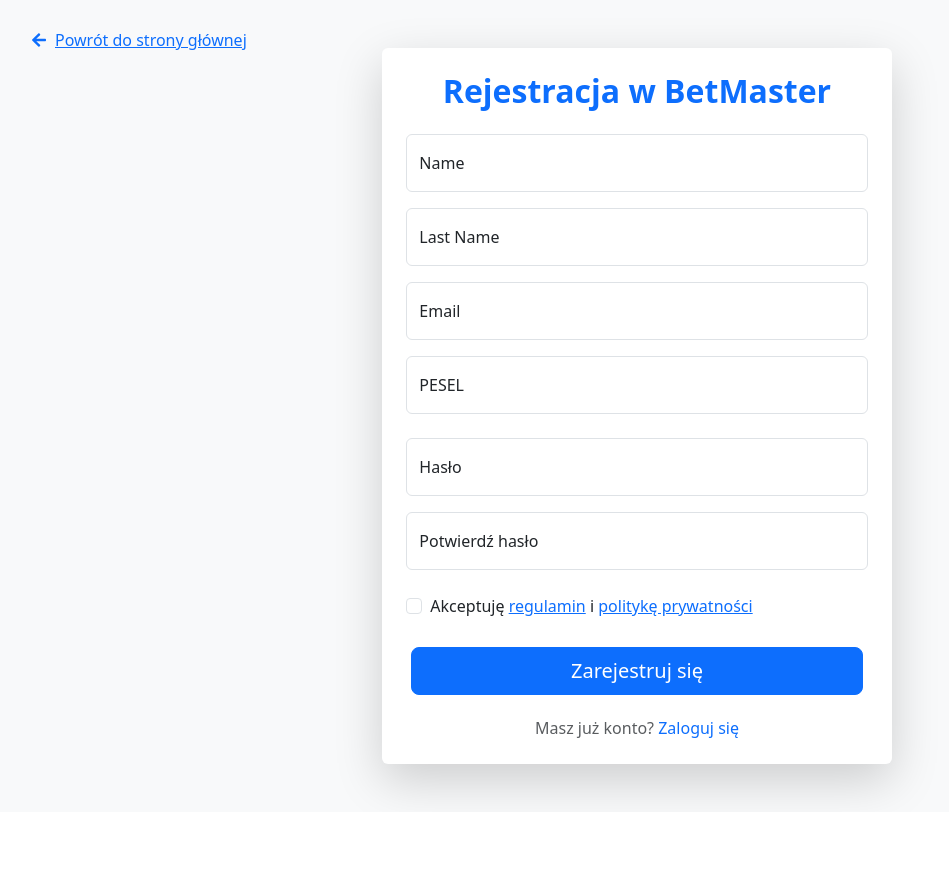
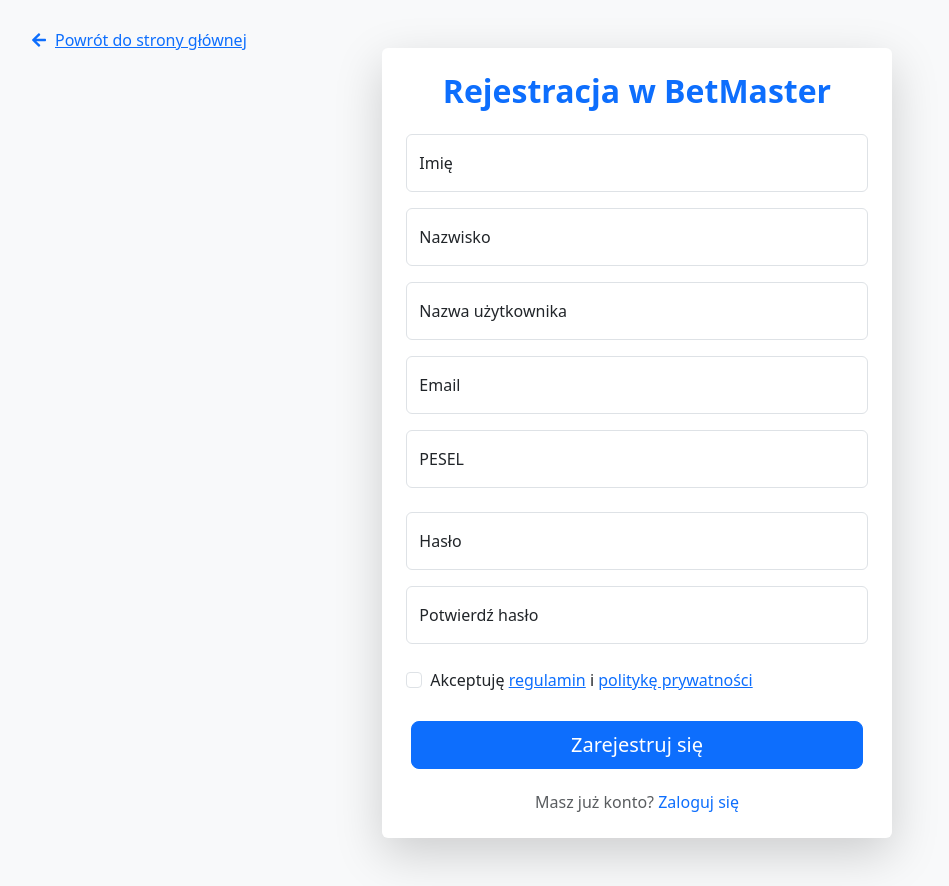
Before and after one commit to VoxeveR/betmaster-betting-app-uni-project, a React (Create React App) app in the folder frontend/: page /register in a window 1280 px wide. Shown: the whole page, without its empty margins (3-952 px from the left). Before the commit the page ends 812 px from the top, so only its background shows below. Built offline with nearby package versions, Linux system fonts and the light colour scheme.

Commit message:
added more inputs, fixed lack of cohesion

```diff
--- a/frontend/src/pages/Register.js
+++ b/frontend/src/pages/Register.js
@@ -17,8 +17,10 @@ const Register = () => {
   const [formData, setFormData] = useState({
     name: '',
     lastname: '',
+    username: '',
     email: '',
     pesel: '',
+    phone_number: '',
     password: '',
     confirmPassword: ''
   });
@@ -84,10 +86,12 @@ const Register = () => {
       }
 
       const response = await axios.post('http://localhost:8000/api/users/register', {
-        username: formData.pesel,
+        username: formData.username,
         password: formData.password,
         name: formData.name,
         surname: formData.lastname,
+        /*pesel: formData.pesel,
+        phone_number: formData.phone_number,*/ // uncomment when server handles it
         email: formData.email,
         role: "USER",
       });
@@ -127,34 +131,49 @@ const Register = () => {
                 )}
 
                 <Form noValidate validated={validated} onSubmit={handleSubmit}>
-                <FloatingLabel controlId="name" label="Name" className="mb-3">
+                <FloatingLabel controlId="name" label="Imię" className="mb-3">
                     <Form.Control
                         type="Name"
-                        placeholder="name"
+                        placeholder="Imię"
                         name="name"
                         value={formData.name}
+                        onChange={handleChange}
+                        required
+                        pattern="[a-zA-ZąćęłńóśźżĄĆĘŁŃÓŚŹŻ]{2,40}"
+                    />
+                    <Form.Control.Feedback type="invalid">
+                      Podaj prawidłowe imię!
+                    </Form.Control.Feedback>
+                  </FloatingLabel>
+
+
+                  <FloatingLabel controlId="lastname" label="Nazwisko" className="mb-3">
+                    <Form.Control
+                        type="lastname"
+                        placeholder="Nazwisko"
+                        name="lastname"
+                        value={formData.lastname}
+                        onChange={handleChange}
+                        required
+                        pattern="[a-zA-ZąćęłńóśźżĄĆĘŁŃÓŚŹŻ]{2,40}"
+                    />
+                    <Form.Control.Feedback type="invalid">
+                        Podaj prawidłowe nazwisko!
+                    </Form.Control.Feedback>
+                  </FloatingLabel>
+
+                  <FloatingLabel controlId="username" label="Nazwa użytkownika" className="mb-3">
+                    <Form.Control
+                        type="username"
+                        placeholder="Nazwa użytkownika"
+                        name="username"
+                        value={formData.username}
                         onChange={handleChange}
                         required
                         pattern="[a-zA-Z]{2,40}"
                     />
                     <Form.Control.Feedback type="invalid">
-                      Jakub Lipka
-                    </Form.Control.Feedback>
-                  </FloatingLabel>
-
-
-                  <FloatingLabel controlId="lastname" label="Last Name" className="mb-3">
-                    <Form.Control
-                        type="lastname"
-                        placeholder="Last name"
-                        name="lastname"
-                        value={formData.lastname}
-                        onChange={handleChange}
-                        required
-                        pattern="[a-zA-Z]{2,40}"
-                    />
-                    <Form.Control.Feedback type="invalid">
-                      Jakub Lipka
+                      Podaj prawidłowe nazwę użytkownika (bez polskich znaków)!
                     </Form.Control.Feedback>
                   </FloatingLabel>
 
```
